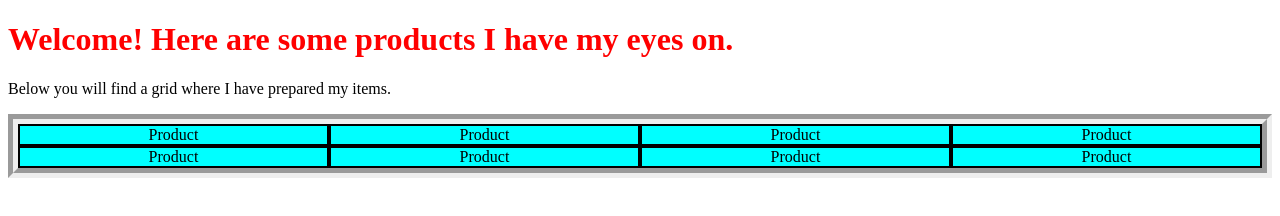
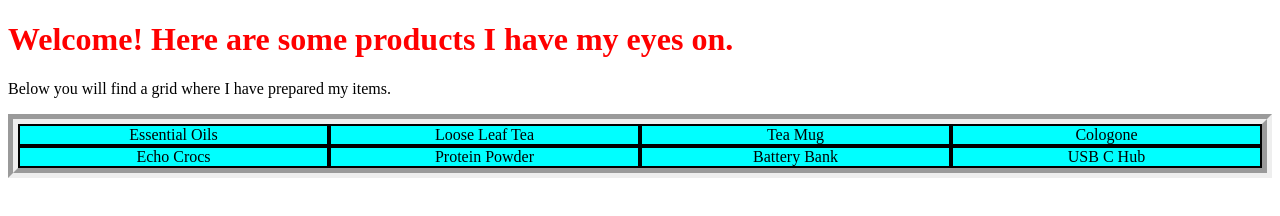
Before and after one commit to ishaniff/C16advanced-css, a plain HTML site: page index.html in a window 1280 px wide. Drawn offline with Linux system fonts and the light colour scheme.

Commit message:
added products type and file with links to specifics

```diff
--- a/index.html
+++ b/index.html
@@ -10,14 +10,14 @@
     <h1>Welcome! Here are some products I have my eyes on.</h1>
     <p>Below you will find a grid where I have prepared my items.</p>
     <div class="gridOfProducts">
-      <div class="productBox">Product</div>
-      <div class="productBox">Product</div>
-      <div class="productBox">Product</div>
-      <div class="productBox">Product</div>
-      <div class="productBox">Product</div>
-      <div class="productBox">Product</div>
-      <div class="productBox">Product</div>
-      <div class="productBox">Product</div>
+      <div class="productBox">Essential Oils</div>
+      <div class="productBox">Loose Leaf Tea</div>
+      <div class="productBox">Tea Mug</div>
+      <div class="productBox">Cologone</div>
+      <div class="productBox">Echo Crocs</div>
+      <div class="productBox">Protein Powder</div>
+      <div class="productBox">Battery Bank</div>
+      <div class="productBox">USB C Hub</div>
     </div>
   </body>
 </html>
```
Also changed, not shown: 1 other file.
